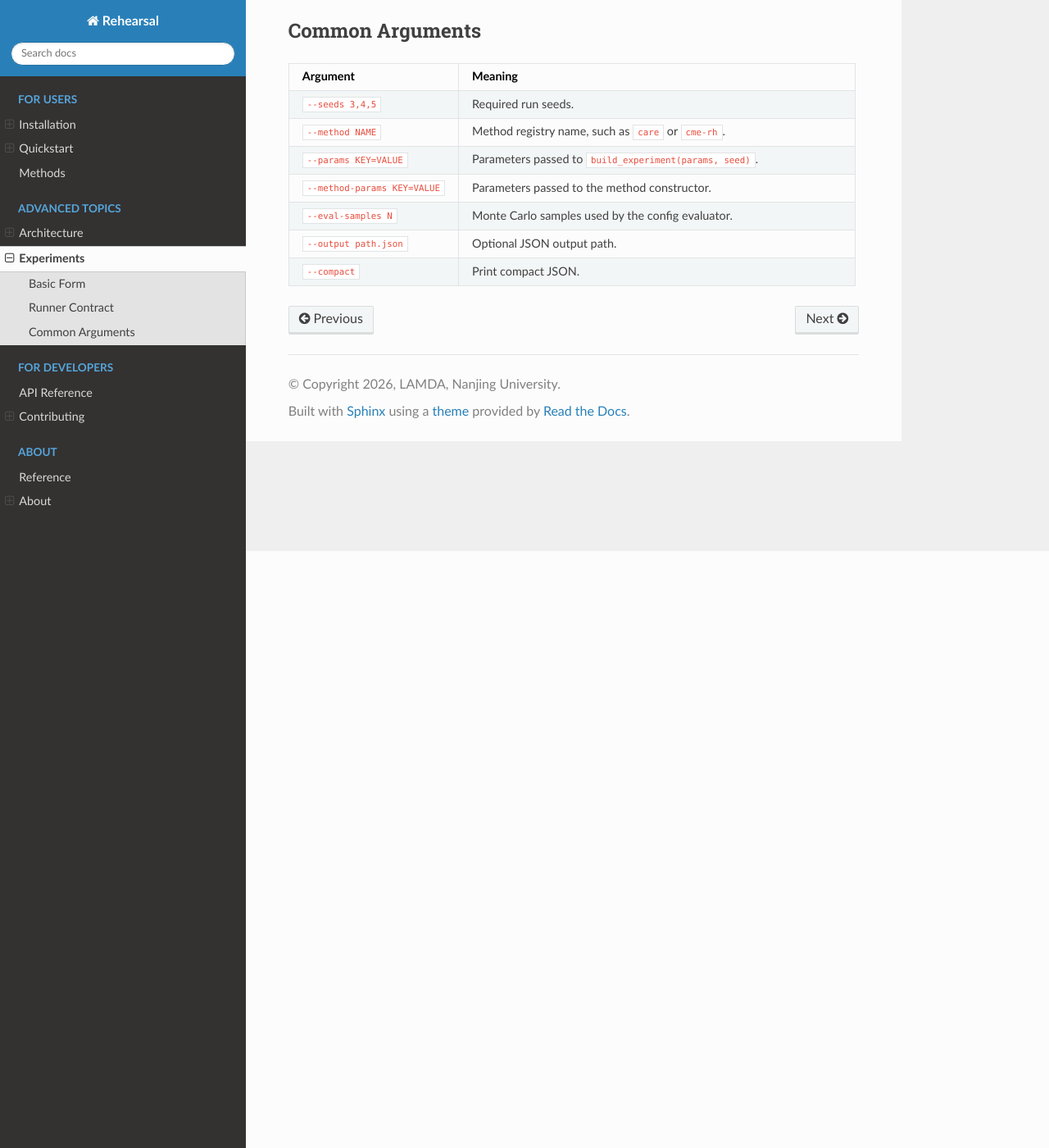
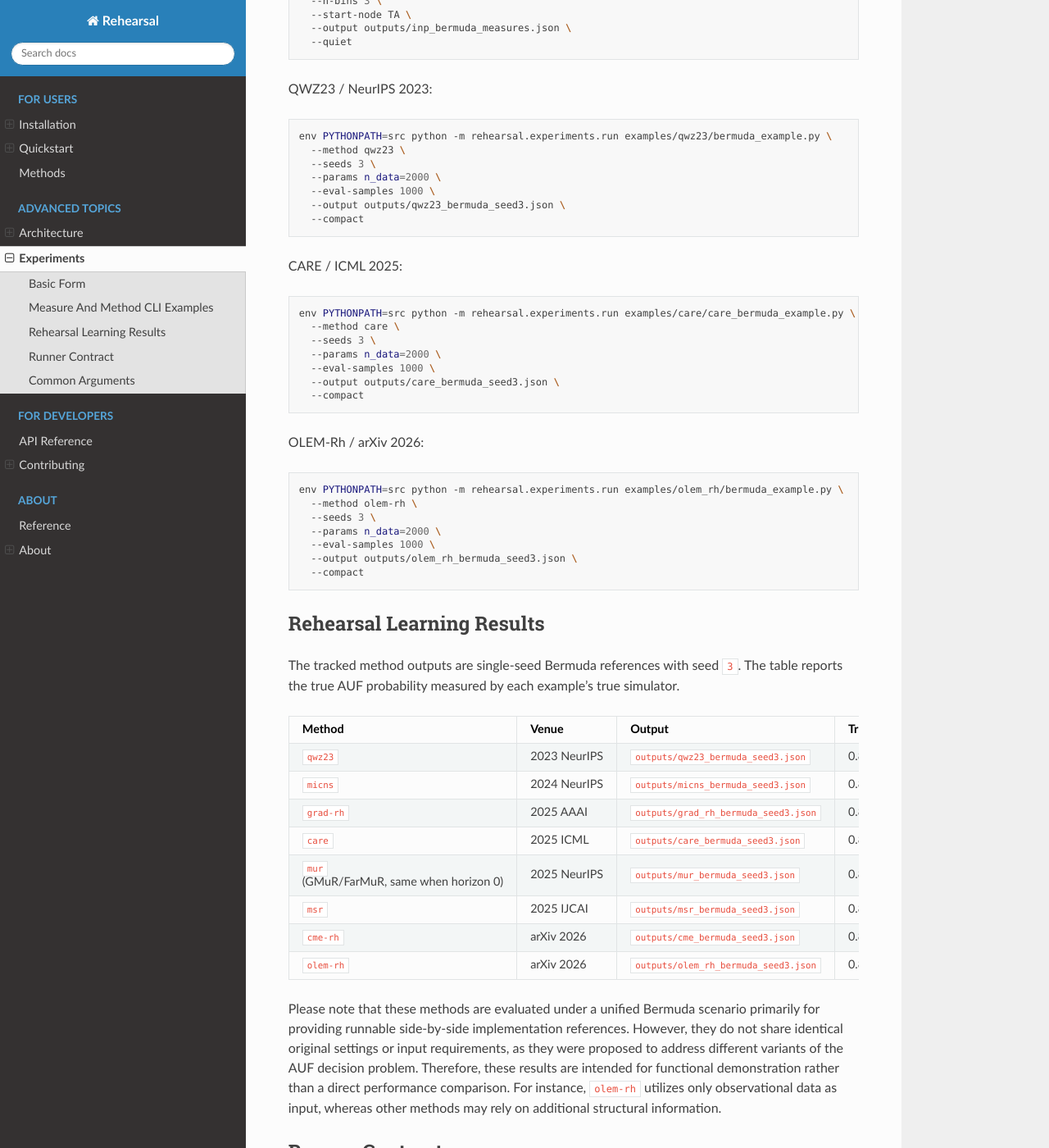
Before and after one commit to Rehearsal-LAMDA/Rehearsal-Kit, a Sphinx documentation site: the page built from docs/experiments.rst, in a window 1280 px wide and 1400 px high, scrolled down 728 px. Shown: the whole window at 82% size. Built offline with Sphinx 7.4.7 and the Read the Docs theme 3.1.0, drawn with Linux system fonts in a browser that asks for light colours; some of the changed text lies outside the part shown.

Commit message:
[DOC] Copy README experiment examples to RTD

```diff
--- a/docs/experiments.rst
+++ b/docs/experiments.rst
@@ -17,6 +17,117 @@ Basic Form
      --eval-samples 1000 \
      --output outputs/care_bermuda_seed3.json \
      --compact
+
+Measure And Method CLI Examples
+-------------------------------
+
+Run these commands from the repository root. They generate the tracked Bermuda
+reference outputs under ``outputs/``.
+
+InP / ICLR 2026 measure example:
+
+.. code-block:: bash
+
+   env PYTHONPATH=src python examples/inp/bermuda_inp_example.py \
+     --n-data 2000 \
+     --num-samples 1500 \
+     --n-bins 3 \
+     --start-node TA \
+     --output outputs/inp_bermuda_measures.json \
+     --quiet
+
+QWZ23 / NeurIPS 2023:
+
+.. code-block:: bash
+
+   env PYTHONPATH=src python -m rehearsal.experiments.run examples/qwz23/bermuda_example.py \
+     --method qwz23 \
+     --seeds 3 \
+     --params n_data=2000 \
+     --eval-samples 1000 \
+     --output outputs/qwz23_bermuda_seed3.json \
+     --compact
+
+CARE / ICML 2025:
+
+.. code-block:: bash
+
+   env PYTHONPATH=src python -m rehearsal.experiments.run examples/care/care_bermuda_example.py \
+     --method care \
+     --seeds 3 \
+     --params n_data=2000 \
+     --eval-samples 1000 \
+     --output outputs/care_bermuda_seed3.json \
+     --compact
+
+OLEM-Rh / arXiv 2026:
+
+.. code-block:: bash
+
+   env PYTHONPATH=src python -m rehearsal.experiments.run examples/olem_rh/bermuda_example.py \
+     --method olem-rh \
+     --seeds 3 \
+     --params n_data=2000 \
+     --eval-samples 1000 \
+     --output outputs/olem_rh_bermuda_seed3.json \
+     --compact
+
+Rehearsal Learning Results
+--------------------------
+
+The tracked method outputs are single-seed Bermuda references with seed ``3``.
+The table reports the true AUF probability measured by each example's true
+simulator.
+
+.. list-table::
+   :header-rows: 1
+   :widths: 20 20 45 15
+
+   * - Method
+     - Venue
+     - Output
+     - True AUF probability
+   * - ``qwz23``
+     - 2023 NeurIPS
+     - ``outputs/qwz23_bermuda_seed3.json``
+     - 0.833
+   * - ``micns``
+     - 2024 NeurIPS
+     - ``outputs/micns_bermuda_seed3.json``
+     - 0.837
+   * - ``grad-rh``
+     - 2025 AAAI
+     - ``outputs/grad_rh_bermuda_seed3.json``
+     - 0.827
+   * - ``care``
+     - 2025 ICML
+     - ``outputs/care_bermuda_seed3.json``
+     - 0.840
+   * - ``mur`` (GMuR/FarMuR, same when horizon 0)
+     - 2025 NeurIPS
+     - ``outputs/mur_bermuda_seed3.json``
+     - 0.840
+   * - ``msr``
+     - 2025 IJCAI
+     - ``outputs/msr_bermuda_seed3.json``
+     - 0.830
+   * - ``cme-rh``
+     - arXiv 2026
+     - ``outputs/cme_bermuda_seed3.json``
+     - 0.831
+   * - ``olem-rh``
+     - arXiv 2026
+     - ``outputs/olem_rh_bermuda_seed3.json``
+     - 0.808
+
+Please note that these methods are evaluated under a unified Bermuda scenario
+primarily for providing runnable side-by-side implementation references.
+However, they do not share identical original settings or input requirements,
+as they were proposed to address different variants of the AUF decision
+problem. Therefore, these results are intended for functional demonstration
+rather than a direct performance comparison. For instance, ``olem-rh`` utilizes
+only observational data as input, whereas other methods may rely on additional
+structural information.
 
 Runner Contract
 ---------------
```
